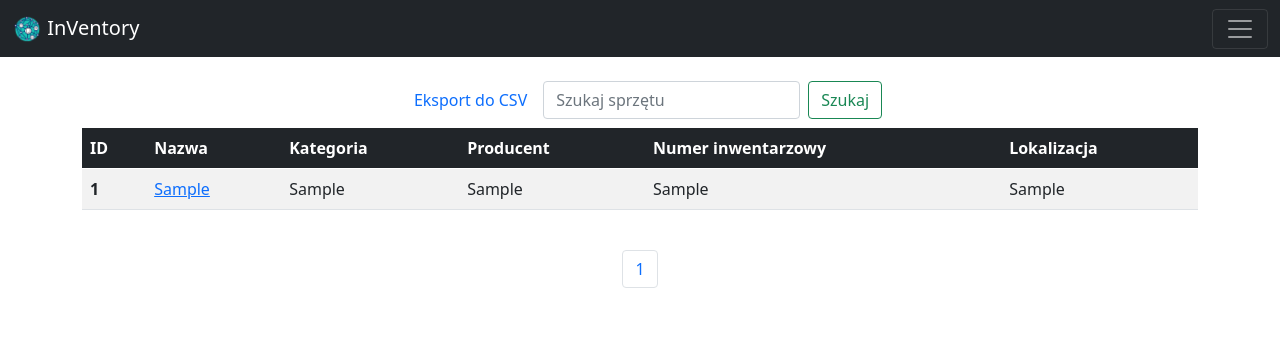
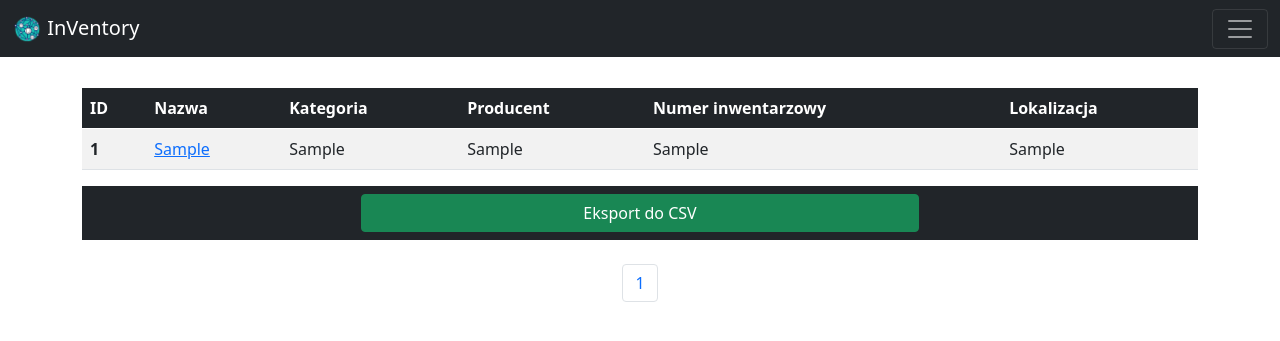
Before and after one commit to matszelo/InVentory, a Django app: page /equipment/ in a window 1280 px wide. Shown: the top 341 px of the page. Run offline with Django 4.2, Linux system fonts and the light colour scheme; a user stored in the database is signed in; tables that the repository leaves empty hold one stand-in row (values such as "Sample post").

Commit message:
Lekkie poprawienie wyglądu aplikacji

```diff
--- a/equipment/templates/equipment/equipment_list.html
+++ b/equipment/templates/equipment/equipment_list.html
@@ -3,16 +3,6 @@
 {% block content %}
 {% if user.is_authenticated%}
 <nav class="navbar" style="display: flex; justify-content: center;">
-    <div class="nav-item">
-        <a class="nav-link" href="{% url 'equipment_csv' %}">Eksport do CSV</a>
-    </div>
-    <div>
-          <form class="d-flex" method=POST action="{% url 'search_equipment' %}">
-              {% csrf_token %}
-            <input class="form-control me-2" type="search" placeholder="Szukaj sprzętu" aria-label="Search" name="searched">
-            <button class="btn btn-outline-success" type="submit">Szukaj</button>
-          </form>
-    </div>
 </nav>
 <table class="table table-striped table-hover">
   <thead class="table-dark">
@@ -40,6 +30,9 @@
     {% endfor %}
   </tbody>
 </table>
+<nav class="navbar bg-dark">
+    <a class="btn btn-success d-grid gap-2 col-6 mx-auto" href="{% url 'equipment_csv' %}" role="button">Eksport do CSV</a>
+</nav>
 <br>
 <nav aria-label="Page navigation example" style="display: flex; justify-content: center;">
     <ul class="pagination justify-content-center">
```
